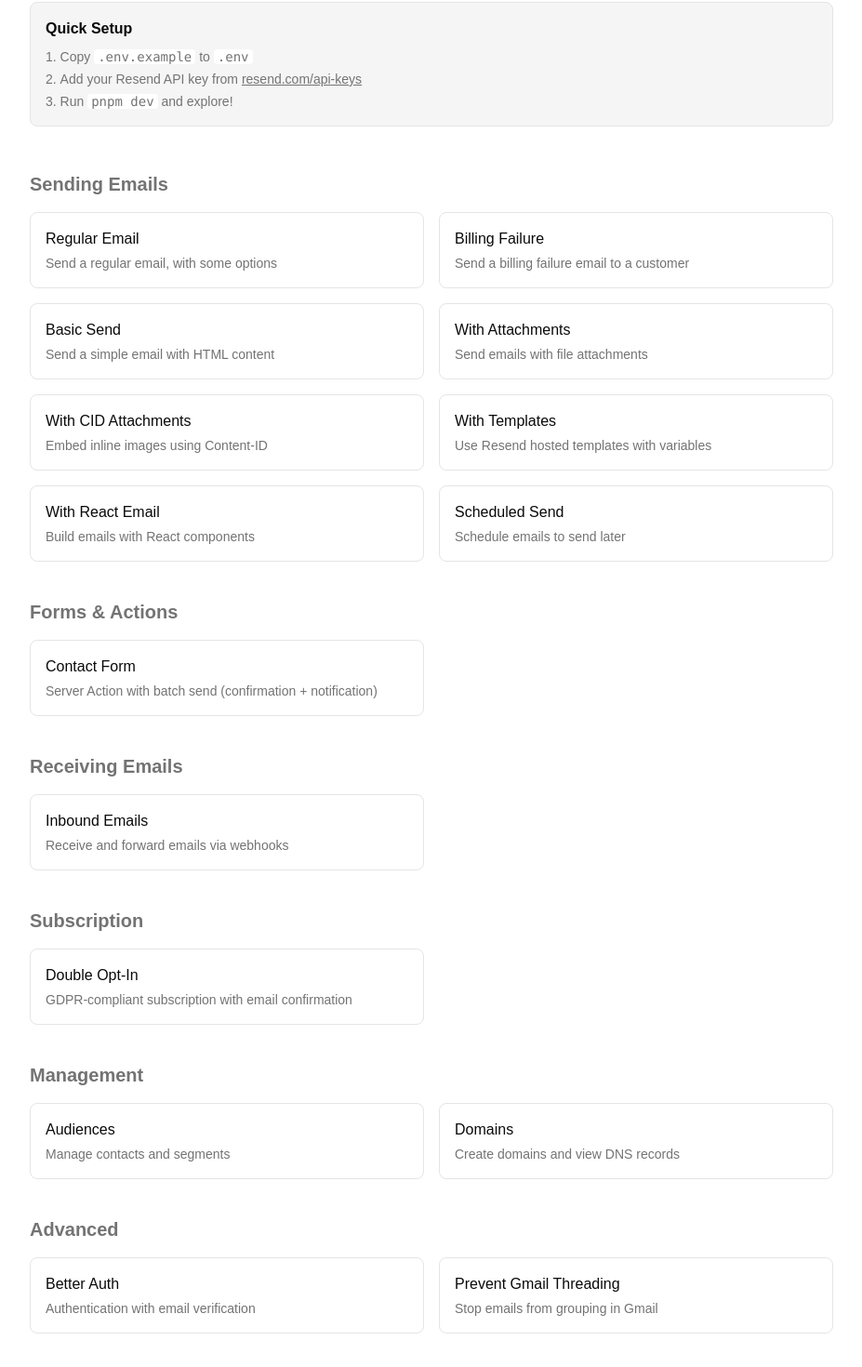
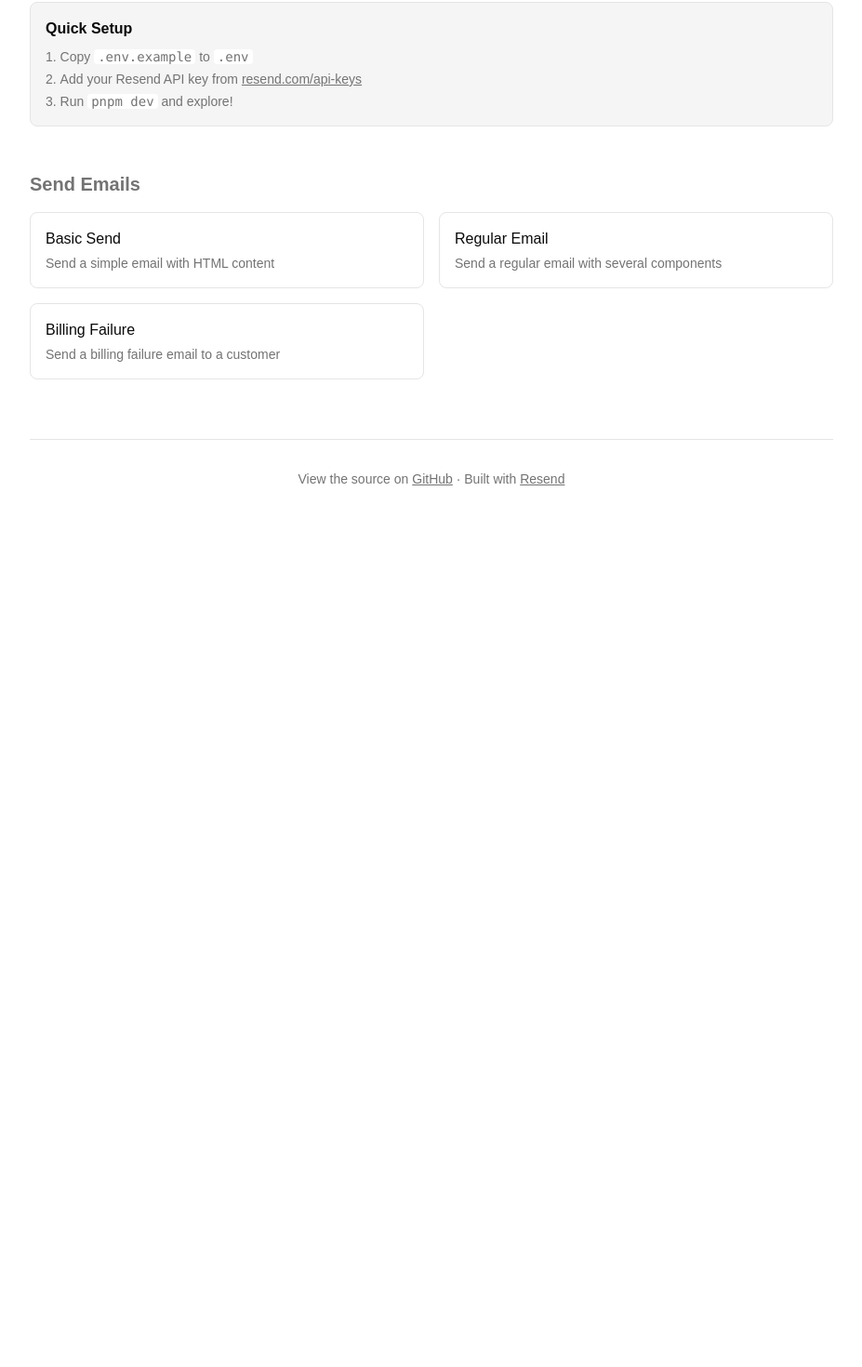
Before and after one commit to mg-6502/nextjs-resend-billing-failure, a Next.js app: page / in a window 1280 px wide. Shown: the part 206-1676 px from the top of the page at 93% size, without its empty margins (176-1103 px from the left). After the commit the page ends 800 px from the top, so only its background shows below. Built offline with nearby package versions, Linux system fonts and the light colour scheme.

Commit message:
Cleaned up main page.

```diff
--- a/src/app/page.jsx
+++ b/src/app/page.jsx
@@ -5,11 +5,17 @@ import Link from 'next/link';
  */
 const examples = [
   {
-    category: 'Sending Emails',
+    category: 'Send Emails',
     items: [
       {
+        title: 'Basic Send',
+        description: 'Send a simple email with HTML content',
+        href: '/send-email',
+        type: 'page',
+      },
+      {
         title: 'Regular Email',
-        description: 'Send a regular email, with some options',
+        description: 'Send a regular email with several components',
         href: '/regular-email',
         type: 'page',
       },
@@ -17,111 +23,6 @@ const examples = [
         title: 'Billing Failure',
         description: 'Send a billing failure email to a customer',
         href: '/billing-failure',
-        type: 'page',
-      },
-      {
-        title: 'Basic Send',
-        description: 'Send a simple email with HTML content',
-        href: '/send-email',
-        type: 'page',
-      },
-
-      {
-        title: 'With Attachments',
-        description: 'Send emails with file attachments',
-        href: '/attachments',
-        type: 'page',
-      },
-      {
-        title: 'With CID Attachments',
-        description: 'Embed inline images using Content-ID',
-        href: '/cid-attachments',
-        type: 'page',
-      },
-      {
-        title: 'With Templates',
-        description: 'Use Resend hosted templates with variables',
-        href: '/templates',
-        type: 'page',
-      },
-      {
-        title: 'With React Email',
-        description: 'Build emails with React components',
-        href: '/react-email',
-        type: 'page',
-      },
-      {
-        title: 'Scheduled Send',
-        description: 'Schedule emails to send later',
-        href: '/scheduling',
-        type: 'page',
-      },
-    ],
-  },
-  {
-    category: 'Forms & Actions',
-    items: [
-      {
-        title: 'Contact Form',
-        description:
-          'Server Action with batch send (confirmation + notification)',
-        href: '/contact-form',
-        type: 'page',
-      },
-    ],
-  },
-  {
-    category: 'Receiving Emails',
-    items: [
-      {
-        title: 'Inbound Emails',
-        description: 'Receive and forward emails via webhooks',
-        href: '/inbound',
-        type: 'page',
-      },
-    ],
-  },
-  {
-    category: 'Subscription',
-    items: [
-      {
-        title: 'Double Opt-In',
-        description: 'GDPR-compliant subscription with email confirmation',
-        href: '/double-optin',
-        type: 'page',
-      },
-    ],
-  },
-  {
-    category: 'Management',
-    items: [
-      {
-        title: 'Audiences',
-        description: 'Manage contacts and segments',
-        href: '/audiences',
-        type: 'page',
-      },
-      {
-        title: 'Domains',
-        description: 'Create domains and view DNS records',
-        href: '/domains',
-        type: 'page',
-      },
-    ],
-  },
-  {
-    category: 'Advanced',
-    items: [
-      {
-        title: 'Better Auth',
-        description: 'Authentication with email verification',
-        href: '/better-auth',
-        type: 'page',
-      },
-      {
-        title: 'Prevent Gmail Threading',
-        description: 'Stop emails from grouping in Gmail',
-        href: '/prevent-threading',
         type: 'page',
       },
     ],
```
